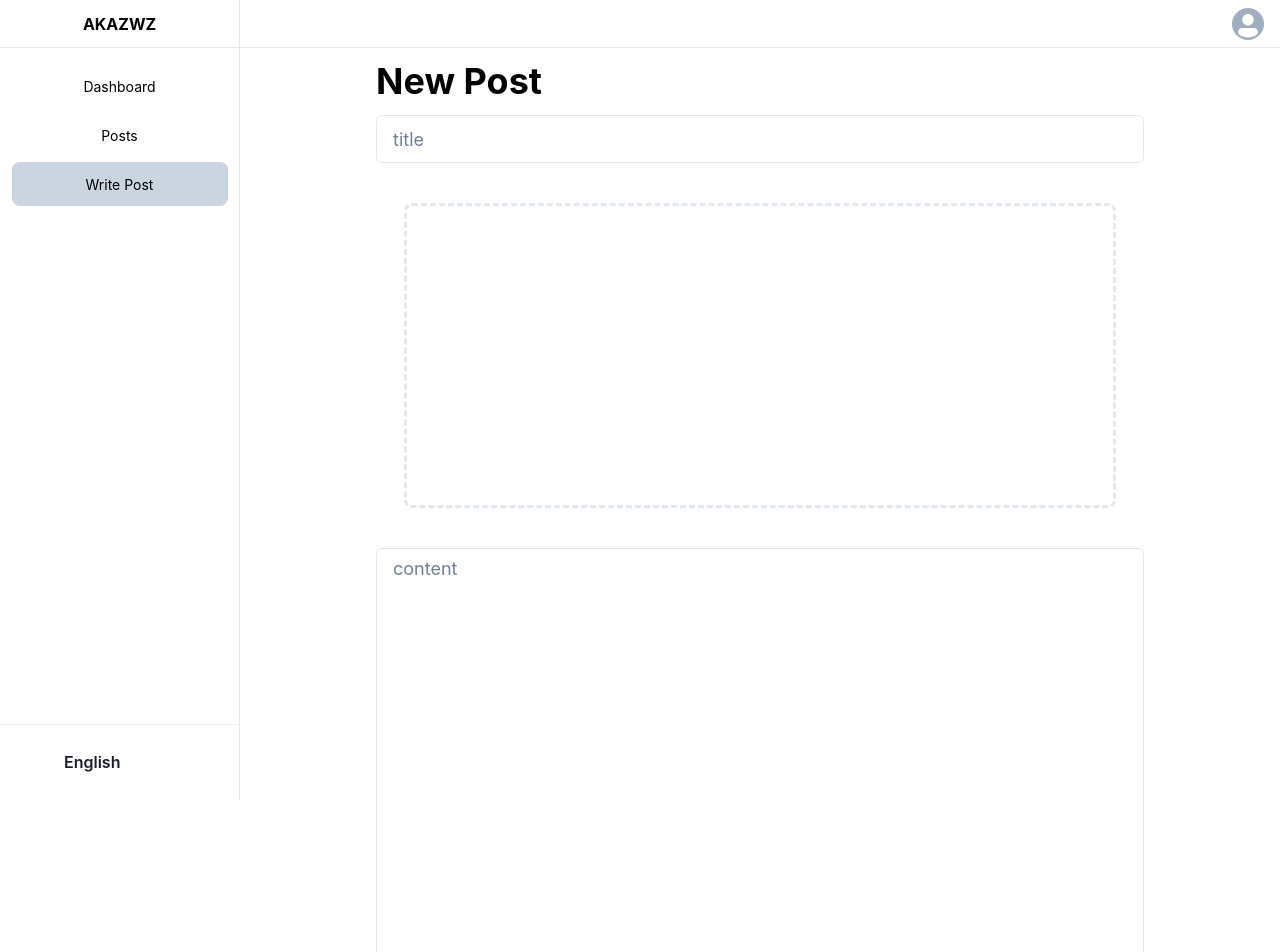
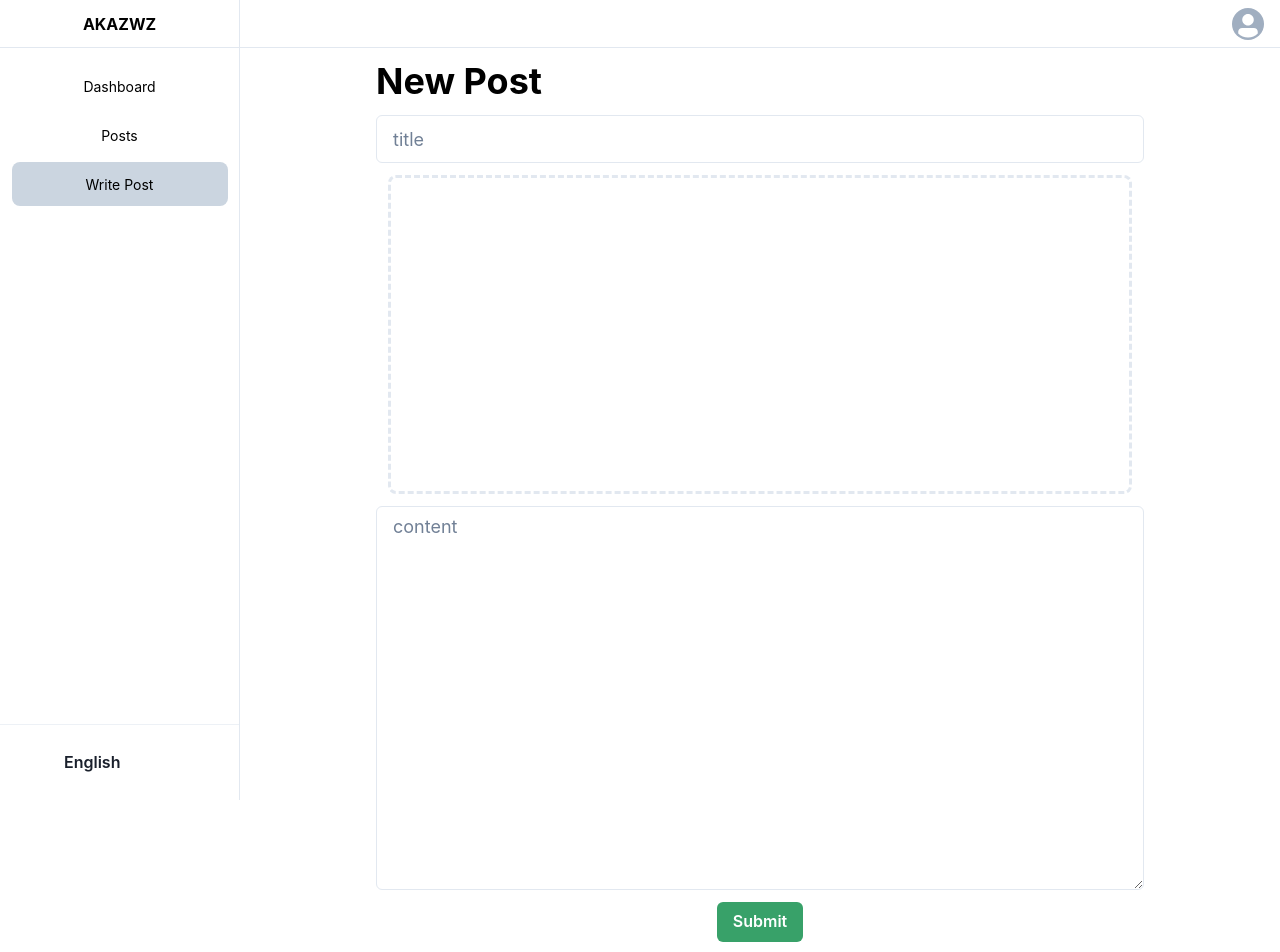
Before and after one commit to akazwz/website, a Next.js app: page /dashboard/posts/new in a window 1280 px wide. Shown: the top 952 px of the page. Built offline with nearby package versions, Linux system fonts and the light colour scheme; no server answers; sample sign-in values are in the browser's storage; some icons are missing.

Commit message:
add create post

```diff
--- a/components/ImageUploader.tsx
+++ b/components/ImageUploader.tsx
@@ -1,8 +1,14 @@
 import { AspectRatio, Box, Image, Input, useToast, VStack } from '@chakra-ui/react'
 import { useRef, DragEvent, useState } from 'react'
-import { Add, UploadOne } from '@icon-park/react'
+import { Add } from '@icon-park/react'
+import axios from 'axios'
+import FormData from 'form-data'
 
-export const ImageUploader = () => {
+interface ImageUploaderProps{
+	handleUrl: (url: string) => void
+}
+
+export const ImageUploader = ({ handleUrl }: ImageUploaderProps) => {
 	const inputRef = useRef<HTMLInputElement>(null)
 	const [progress, setProgress] = useState(0)
 	const [url, setUrl] = useState<string>('')
@@ -48,12 +54,17 @@ export const ImageUploader = () => {
 			})
 			return
 		}
+		const form = new FormData()
+		form.append('file', file)
+		const res = await axios.post('https://media.onio.cc', form)
+		const { url } = res.data
+		setUrl(url)
+		handleUrl(url)
 	}
 
 	return (
 		<Box
-			m={3}
-			p={7}
+			p={3}
 			mx="auto"
 			onClick={handleSelectFile}
 			onDragOver={(e) => {
--- a/pages/dashboard/posts/new.tsx
+++ b/pages/dashboard/posts/new.tsx
@@ -1,24 +1,74 @@
-import { Box, Heading, Input, Textarea } from '@chakra-ui/react'
-import { useState } from 'react'
+import { Box, Button, Center, Heading, HStack, Input, Textarea, useToast } from '@chakra-ui/react'
+import { useState, MouseEvent } from 'react'
 import { marked } from 'marked'
+
 import { ImageUploader } from '../../../components/ImageUploader'
+import { useAuth } from '../../../src/hooks/useAuth'
+import { CreatePostApi } from '../../../src/api'
 
 const NewPost = () => {
-	const [value, setValue] = useState('')
-	const markedValue = marked(value)
+	const [title, setTitle] = useState('')
+	const [cover, setCover] = useState('')
+	const [content, setContent] = useState('')
+	const markedValue = marked(content)
+
+	const handleUrl = (url: string) => {
+		setCover(url)
+	}
+
+	const { bearerToken } = useAuth()
+	const toast = useToast()
+
+	const handleCreatePost = (e: MouseEvent<HTMLButtonElement>) => {
+		CreatePostApi({ title, cover, content }, bearerToken)
+			.then((res) => {
+				toast({
+					title: 'Create Post Success',
+					status: 'success',
+					isClosable: true,
+					position: 'top',
+					duration: 3000,
+				})
+			})
+			.catch((reason) => {
+				toast({
+					title: 'Create Post Error',
+					status: 'error',
+					isClosable: true,
+					position: 'top',
+					duration: 3000,
+				})
+			})
+	}
+
 	return (
-		<Box maxW="3xl" mx="auto">
+		<Box maxW="3xl" mx="auto" as="form">
 			<Heading mb={3}>New Post</Heading>
-			<Input size="lg" placeholder="title" />
-			<ImageUploader />
+			<Input
+				size="lg"
+				placeholder="title"
+				value={title}
+				onInput={(e) => setTitle(e.currentTarget.value)}
+			/>
+			<ImageUploader handleUrl={handleUrl} />
 			<Textarea
 				size="lg"
-				minH="md"
+				minH="sm"
 				placeholder={'content'}
-				defaultValue={value}
-				onChange={(e) => setValue(e.currentTarget.value)}
+				defaultValue={content}
+				onChange={(e) => setContent(e.currentTarget.value)}
 			/>
 			<Box dangerouslySetInnerHTML={{ __html: markedValue }} />
+			<Center>
+				<Button
+					mt={3}
+					colorScheme="green"
+					type="submit"
+					onClick={handleCreatePost}
+				>
+					Submit
+				</Button>
+			</Center>
 		</Box>
 	)
 }
--- a/src/api.ts
+++ b/src/api.ts
@@ -8,6 +8,20 @@ export const GetPostsApi = async() => {
 
 export const GetPostApi = async(pid: string) => {
 	return axios.get(`${API_HOST}/posts/${pid}`)
+}
+
+interface CreatePostData{
+	title: string
+	cover: string
+	content: string
+}
+
+export const CreatePostApi = async(data: CreatePostData, bearerToken: string) => {
+	return axios.post(`${API_HOST}/posts`, data,{
+		headers: {
+			'Authorization': bearerToken,
+		}
+	})
 }
 
 export const DeletePostApi = async(pid: string, bearerToken: string) => {
```
